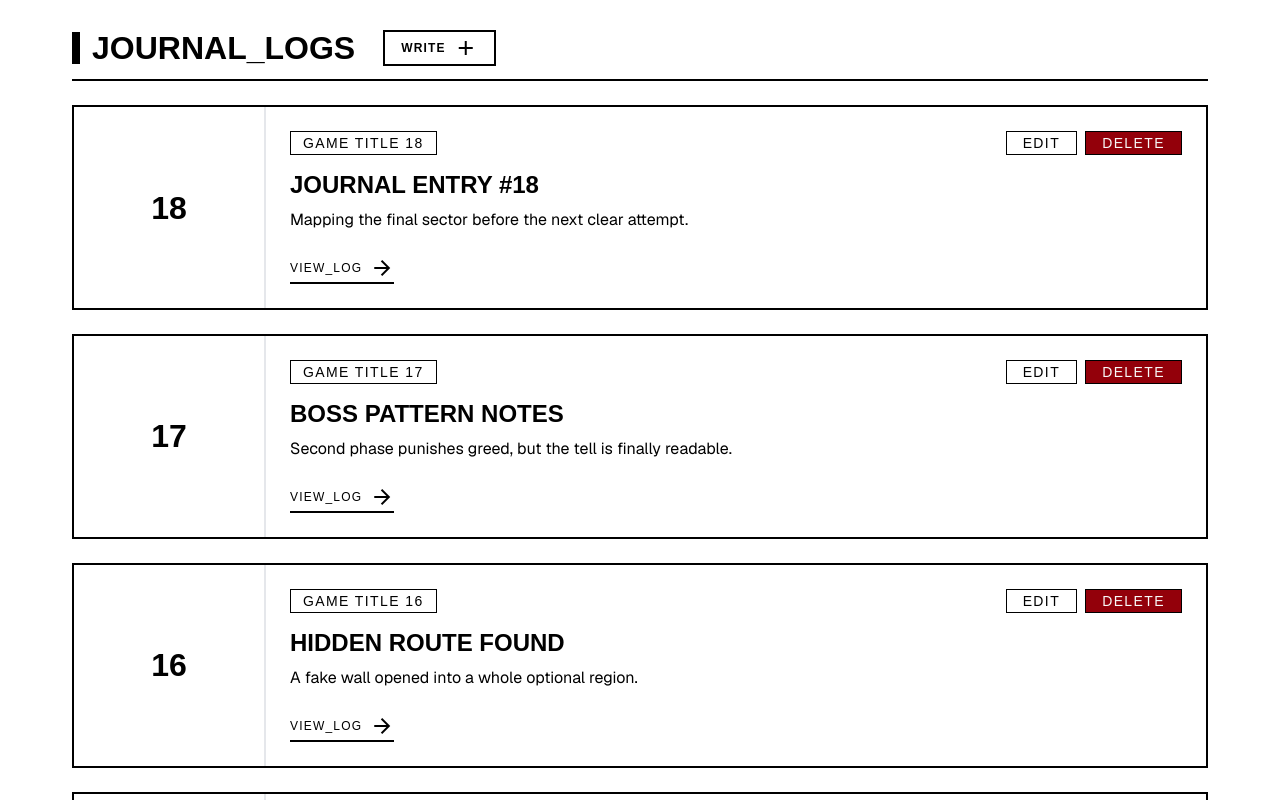
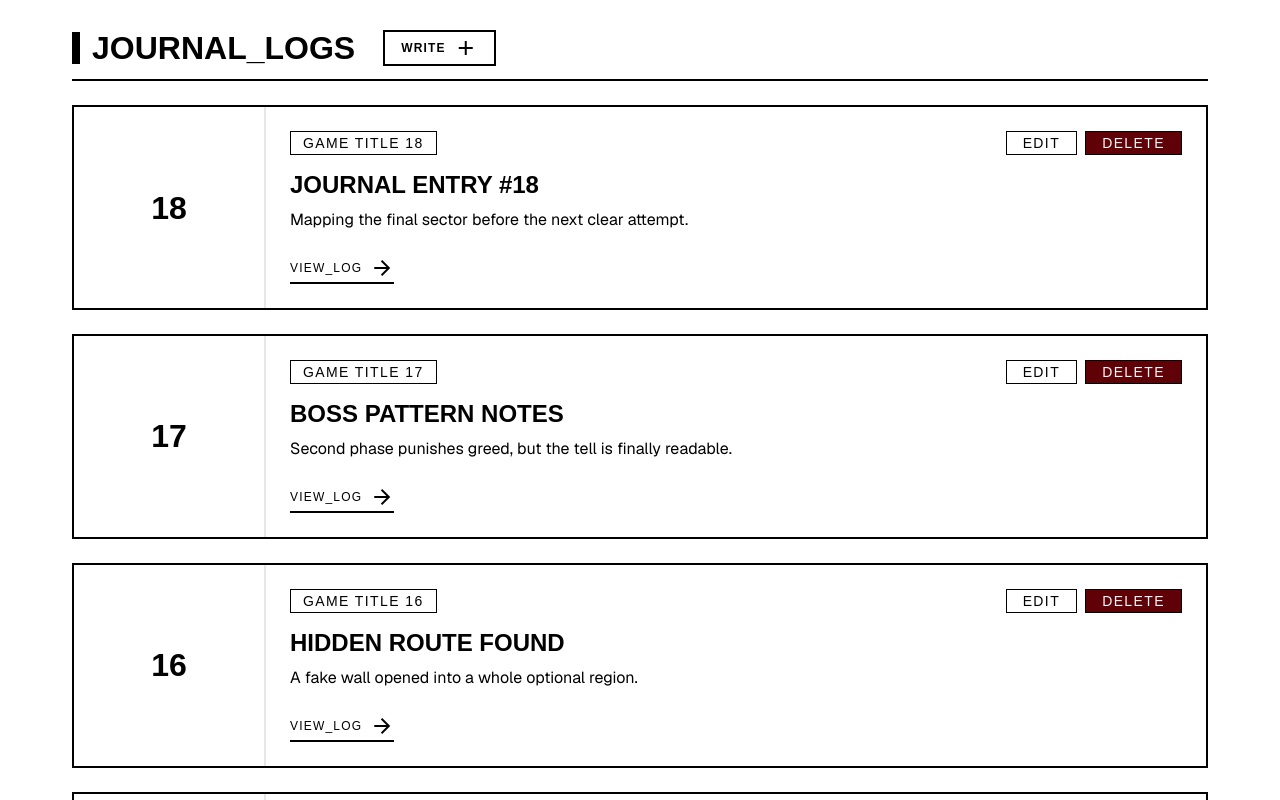
Before and after one commit to KDA1325/SW-AI-W15-FRAMEWORK, a React (Vite) app in the folder client/: page /journals in a window 1280 px wide. Shown: the part 960-1760 px from the top of the page. Built offline with nearby package versions, Linux system fonts and the light colour scheme; no server answers; a web font is replaced by a local one.

Commit message:
fix: 저널 삭제 버튼 에러 색상 토큰 적용

```diff
--- a/client/src/index.css
+++ b/client/src/index.css
@@ -50,6 +50,7 @@
   --gjc-tertiary-fixed-dim: #c7c6c6;
   --gjc-on-secondary-fixed: #1a1c1c;
   --gjc-on-error-container: #93000a;
+  --gjc-on-error-fixed: #600007;
   --gjc-on-error: #ffffff;
   --gjc-on-surface: #1a1c1c;
   --gjc-inverse-primary: #c6c6c6;
--- a/client/src/pages/Journals.tsx
+++ b/client/src/pages/Journals.tsx
@@ -66,7 +66,7 @@ function Journals() {
                         EDIT
                       </button>
                       <button
-                        className="border border-primary bg-[var(--gjc-error)] px-3 py-1 font-label-caps text-[10px] font-bold uppercase text-error transition-colors hover:bg-surface-variant"
+                        className="border border-primary bg-[var(--gjc-on-error-fixed)] px-3 py-1 font-label-caps text-[10px] font-bold uppercase text-error transition-colors hover:bg-surface-variant"
                         onClick={() => setActiveModal('delete-review')}
                         type="button"
                       >
@@ -122,7 +122,7 @@ function Journals() {
                         EDIT
                       </button>
                       <button
-                        className="border border-[var(--gjc-primary)] bg-[var(--gjc-on-error-container)] px-4 py-1 font-label-caps text-[10px] font-bold uppercase text-[var(--gjc-surface)]  transition-colors hover:bg-surface-variant"
+                        className="border border-[var(--gjc-primary)] bg-[var(--gjc-on-error-fixed)] px-4 py-1 font-label-caps text-[10px] font-bold uppercase text-[var(--gjc-surface)]  transition-colors hover:bg-surface-variant"
                         onClick={() => setActiveModal('delete-journal')}
                         type="button"
                       >
```
